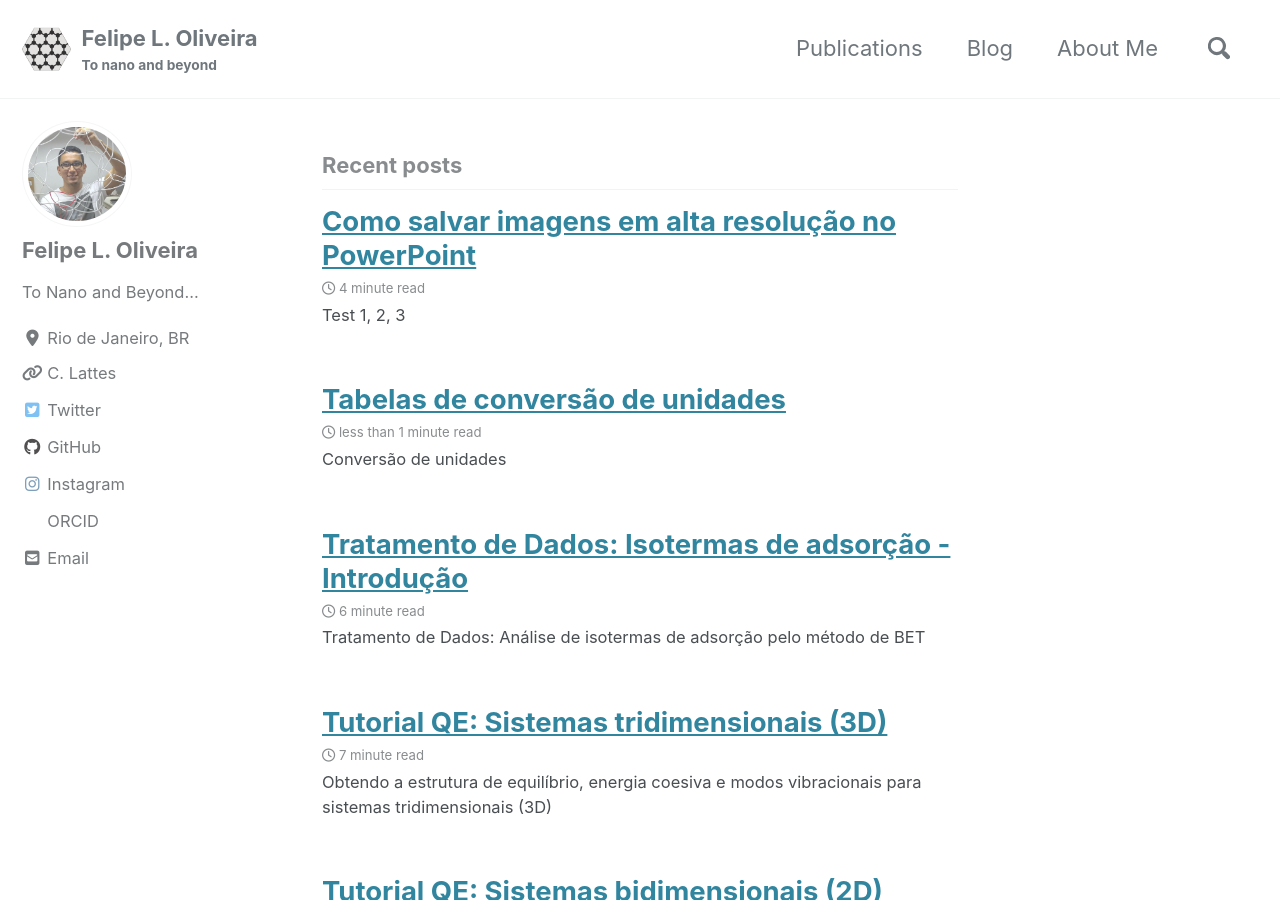
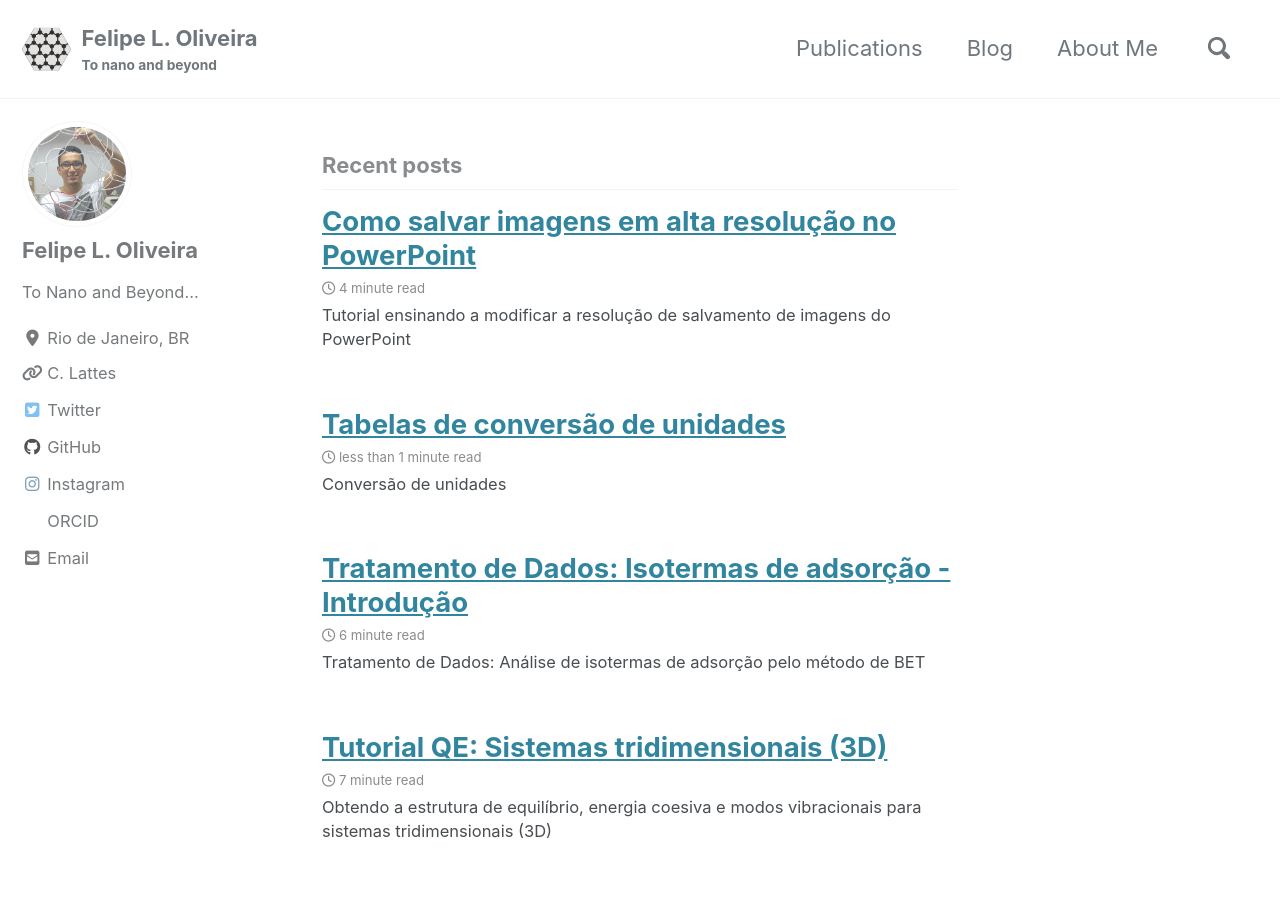
Before and after one commit to lipelopesoliveira/lipelopesoliveira.github.io, a Jekyll site: the page built from index.html, in a window 1280 px wide and 900 px high. Built offline with Jekyll 4.4.1, drawn with Linux system fonts in a browser that asks for light colours; cached includes are drawn as plain includes; nearby versions of some CDN libraries; the list of posts is cut into pages by our own code.

Commit message:
Update 2020-05-31-dpi_powerpoint.md

```diff
--- a/_posts/graficos/2020-05-31-dpi_powerpoint.md
+++ b/_posts/graficos/2020-05-31-dpi_powerpoint.md
@@ -4,10 +4,9 @@
 tags: [Gráficos, PowerPoint, HD, dpi]
 classes: wide
 header:
-  image: "/images/header.jpg"
   teaser: /images/publications/TOC_1.png
   og_image: /images/publications/TOC_2.png
-excerpt: "Test 1, 2, 3"
+excerpt: "Tutorial ensinando a modificar a resolução de salvamento de imagens do PowerPoint"
 mathjax: "true"
 ---
 
```
